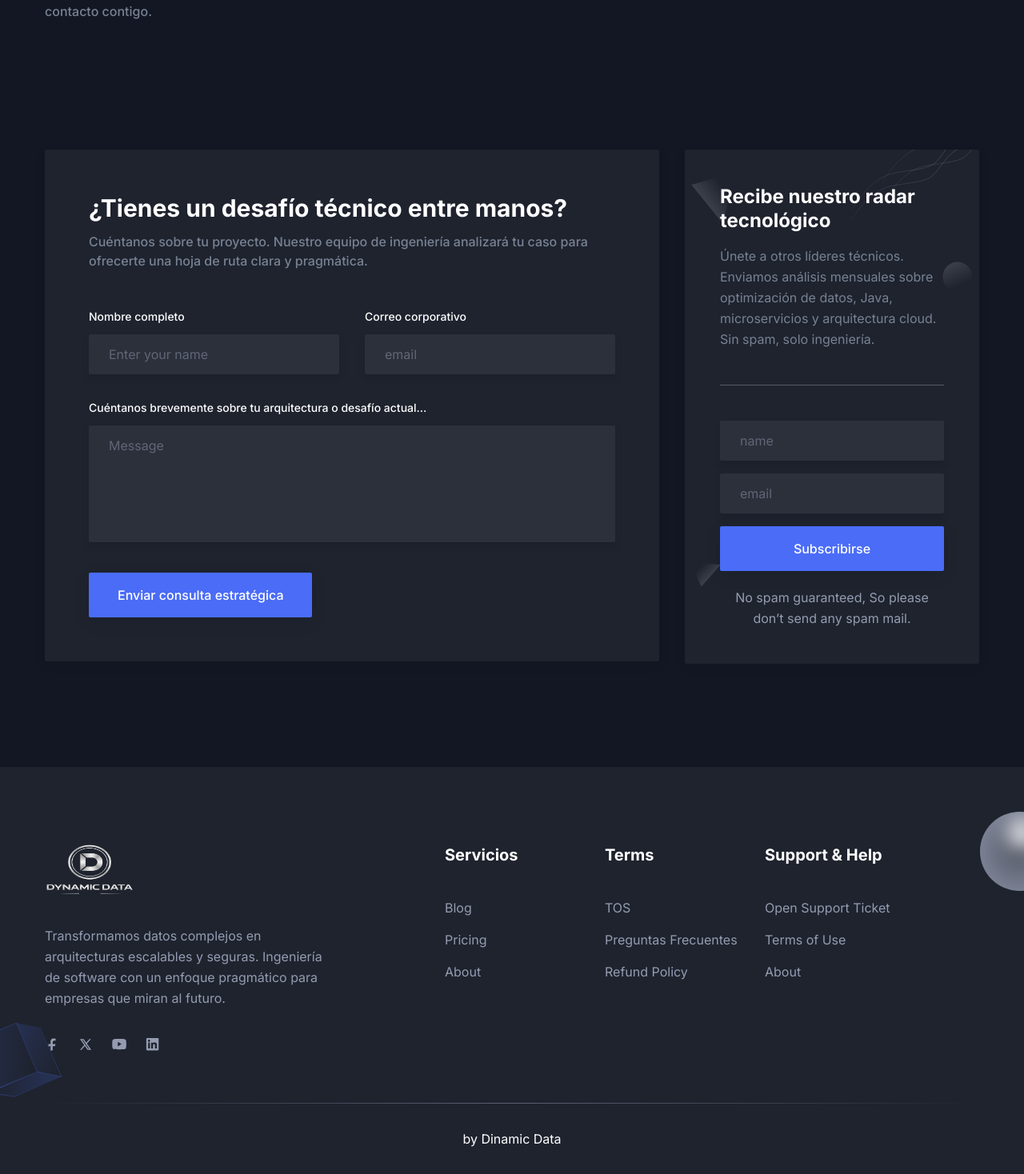
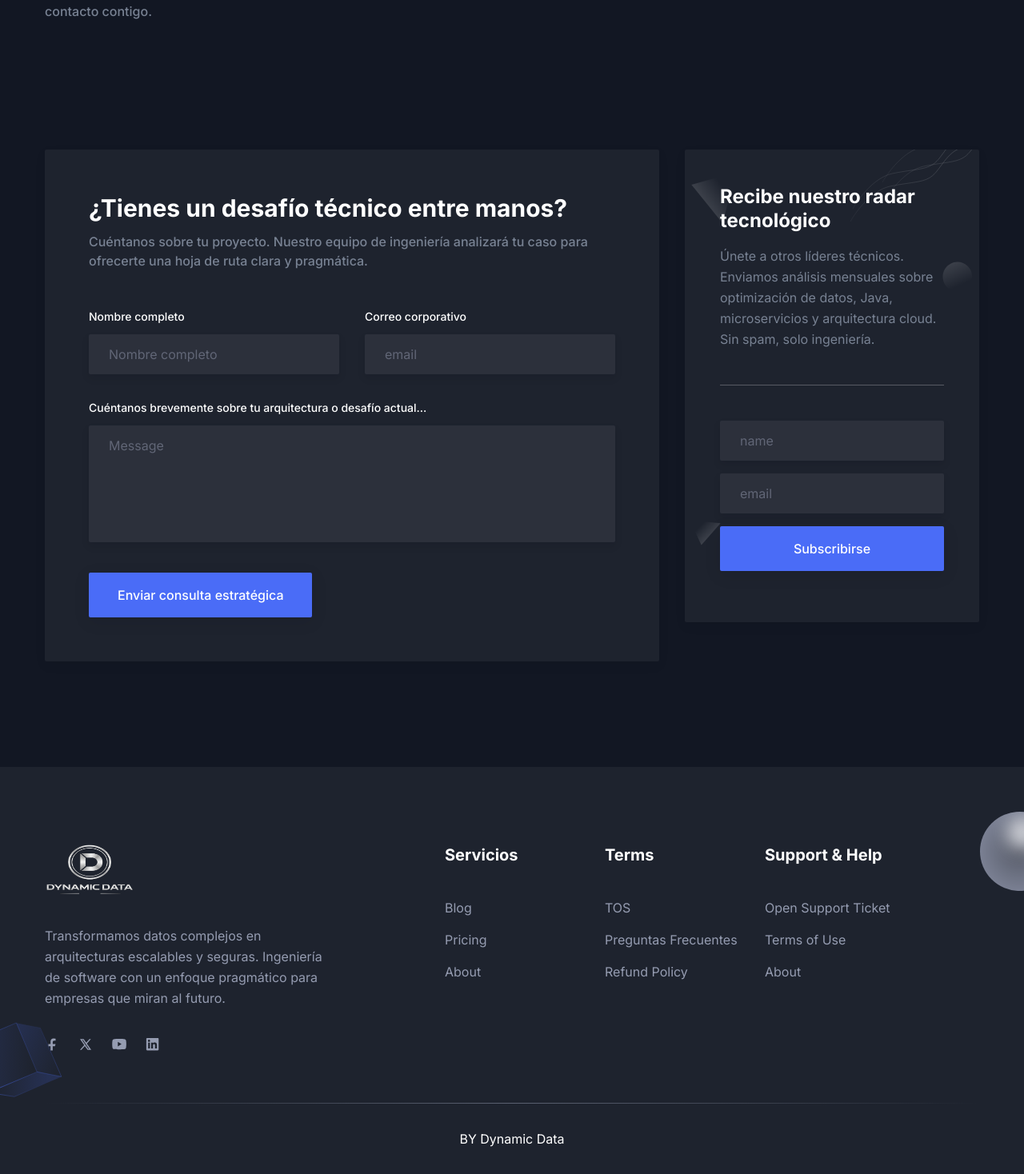
Before and after one commit to nolanpc/dynamic-data-web, a Next.js app: page /contact in a window 1280 px wide. Shown: the part 283-1751 px from the top of the page at 80% size. Built offline with nearby package versions, Linux system fonts and the light colour scheme.

Commit message:
fix: text's on Pages

```diff
--- a/src/components/About/AboutSectionOne.tsx
+++ b/src/components/About/AboutSectionOne.tsx
@@ -25,7 +25,7 @@ const AboutSectionOne = () => {
             <div className="w-full px-4 lg:w-1/2">
               <SectionTitle
                 title="Soluciones a medida, diseñadas para perdurar."
-                paragraph="No solo escribimos código; nos involucramos en tu arquitectura para asegurar que cada decisión técnica impulse el crecimiento de tu empresa."
+                paragraph="No solo escribimos código; nos involucramos en tu arquitectura para garantizar que cada decisión técnica impulse el crecimiento de tu empresa."
                 mb="44px"
               />
 
--- a/src/components/Brands/brandsData.tsx
+++ b/src/components/Brands/brandsData.tsx
@@ -11,7 +11,7 @@ const brandsData: Brand[] = [
   {
     id: 1,
     name: "UIdeck",
-    href: "https://uideck.com",
+    href: "https://dynamicdata.tech",
     image: "/images/brands/uideck.svg",
     imageLight: "/images/brands/uideck-light.svg",
   },
--- a/src/components/Contact/NewsLatterBox.tsx
+++ b/src/components/Contact/NewsLatterBox.tsx
@@ -32,7 +32,6 @@ const NewsLatterBox = () => {
           className="bg-primary shadow-submit hover:bg-primary/90 dark:shadow-submit-dark mb-5 flex w-full cursor-pointer items-center justify-center rounded-xs px-9 py-4 text-base font-medium text-white duration-300"
         />
         <p className="text-body-color dark:text-body-color-dark text-center text-base leading-relaxed">
-          No spam guaranteed, So please don’t send any spam mail.
         </p>
       </div>
 
--- a/src/components/Contact/index.tsx
+++ b/src/components/Contact/index.tsx
@@ -29,7 +29,7 @@ const Contact = () => {
                       </label>
                       <input
                         type="text"
-                        placeholder="Enter your name"
+                        placeholder="Nombre completo"
                         className="border-stroke w-full rounded-xs border bg-[#f8f8f8] px-6 py-3 text-base text-body-color outline-hidden focus:border-primary dark:border-transparent dark:bg-[#2C303B] dark:text-body-color-dark dark:shadow-two dark:focus:border-primary dark:focus:shadow-none"
                       />
                     </div>
--- a/src/components/Features/featuresData.tsx
+++ b/src/components/Features/featuresData.tsx
@@ -44,7 +44,7 @@ const featuresData: Feature[] = [
     ),
     title: "Stack Moderno",
     paragraph:
-      "Dominamos las tecnologías más eficientes para el desarrollo web moderno, como [ej: Next.js y Node.js], permitiéndonos entregar soluciones de alto rendimiento sin reinventar la rueda.",
+      "Dominamos las tecnologías más eficientes para el desarrollo web moderno como Next.js y Node.js, permitiéndonos entregar soluciones de alto rendimiento sin reinventar la rueda.",
   },
   {
     id: 4,
@@ -89,7 +89,7 @@ const featuresData: Feature[] = [
     ),
     title: "Código y Procesos Transparentes",
     paragraph:
-      "Creemos en la total transparencia. Tendrás acceso total a nuestro código y paneles de progreso. Te entregamos documentación clara y completa para que el control siempre sea tuyo.",
+      "Creemos en la transparencia total. Tendrás acceso a nuestro código y paneles de progreso. Te entregamos documentación clara y completa para que el control siempre sea tuyo.",
   },
 ];
 export default featuresData;
--- a/src/components/Footer/index.tsx
+++ b/src/components/Footer/index.tsx
@@ -217,19 +217,15 @@ const Footer = () => {
           <div className="h-px w-full bg-linear-to-r from-transparent via-[#D2D8E183] to-transparent dark:via-[#959CB183]"></div>
           <div className="py-8">
             <p className="text-center text-base text-body-color dark:text-white">
-               by{" "}
+               BY{" "}
               <a
-                href="http://uideck.com"
-                target="_blank"
                 rel="noopener noreferrer"
                 className="hover:text-primary"
               >
-                Dinamic
+                Dynamic
               </a>{" "}
               Data{" "}
               <a
-                href="https://nextjstemplates.com"
-                target="_blank"
                 rel="noopener noreferrer"
                 className="hover:text-primary"
               >
```
